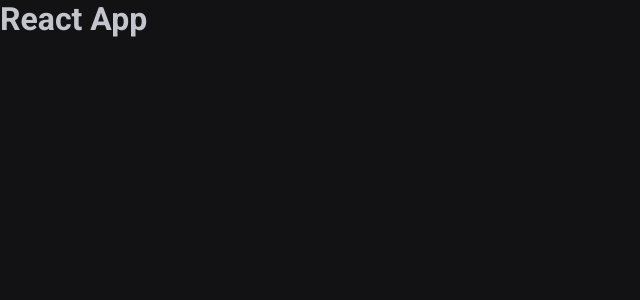
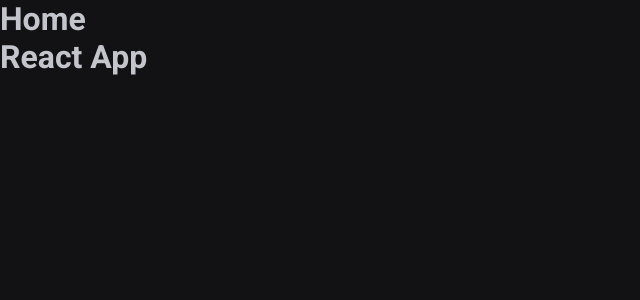
Before and after one commit to Laisbat/my-pomodoro, a React (Vite) app: page / in a window 1280 px wide. Shown: the top 300 px of the page, without its empty margins (0-640 px from the left). Built offline with nearby package versions, Linux system fonts and the light colour scheme.

Commit message:
:heavy_plus_sign: Add router-dom

```diff
--- a/package.json
+++ b/package.json
@@ -12,6 +12,7 @@
   "dependencies": {
     "react": "^18.2.0",
     "react-dom": "^18.2.0",
+    "react-router-dom": "^6.14.1",
     "styled-components": "^6.0.3"
   },
   "devDependencies": {
--- a/src/App.tsx
+++ b/src/App.tsx
@@ -1,12 +1,16 @@
 import { ThemeProvider } from 'styled-components'
 import { defaultTheme } from './styles/themes/default'
 import { GlobalStyle } from './styles/global'
+import { BrowserRouter } from 'react-router-dom'
+import { Router } from './Router'
 
 export function App() {
   return (
     <ThemeProvider theme={defaultTheme}>
-      <h1>React App</h1>
-
+      <BrowserRouter>
+        <Router />
+        <h1>React App</h1>
+      </BrowserRouter>
       <GlobalStyle />
     </ThemeProvider>
   )
--- /dev/null
+++ b/src/Router.tsx
@@ -0,0 +1,12 @@
+import { Route, Routes } from 'react-router-dom'
+import { History } from './pages/History'
+import { Home } from './pages/Home'
+
+export function Router() {
+  return (
+    <Routes>
+      <Route path="/" element={<Home />} />
+      <Route path="/history" element={<History />} />
+    </Routes>
+  )
+}
--- /dev/null
+++ b/src/pages/History.tsx
@@ -0,0 +1,7 @@
+export function History() {
+  return (
+    <div>
+      <h1>History</h1>
+    </div>
+  )
+}
--- /dev/null
+++ b/src/pages/Home.tsx
@@ -0,0 +1,7 @@
+export function Home() {
+  return (
+    <div>
+      <h1>Home</h1>
+    </div>
+  )
+}
```
Also changed, not shown: 1 other file (tests, documents, lock files or other folders).
